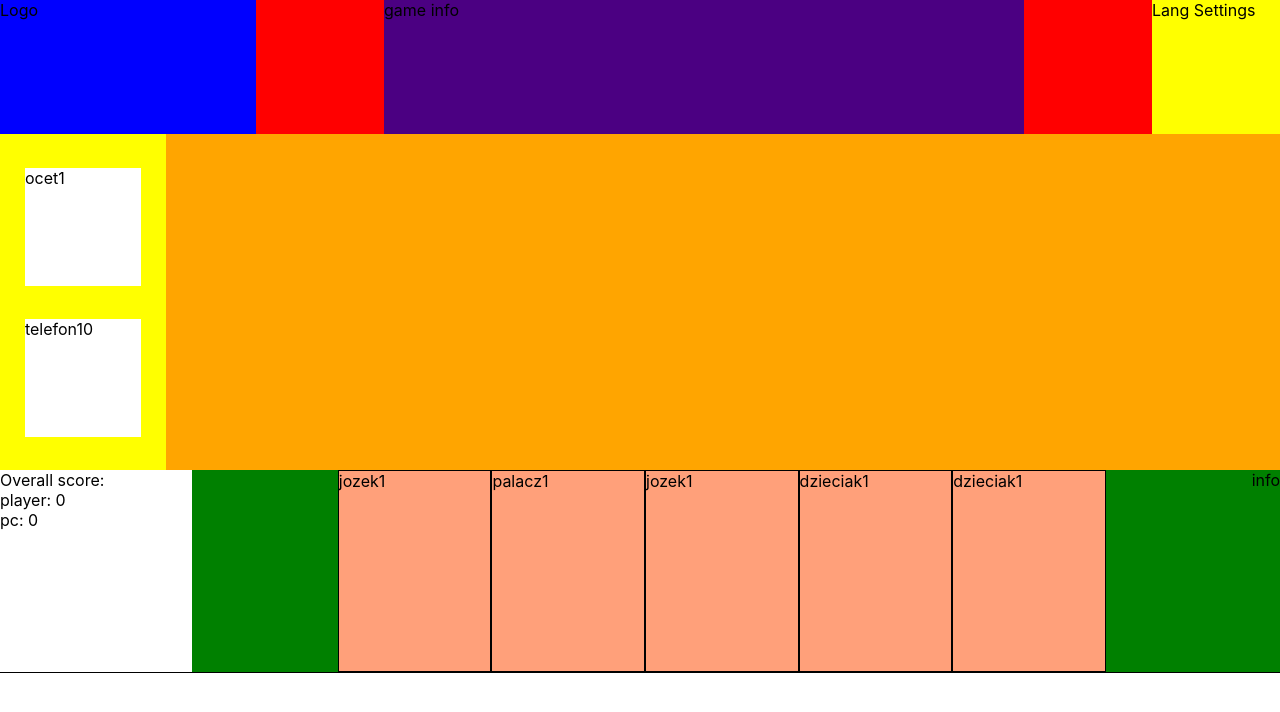
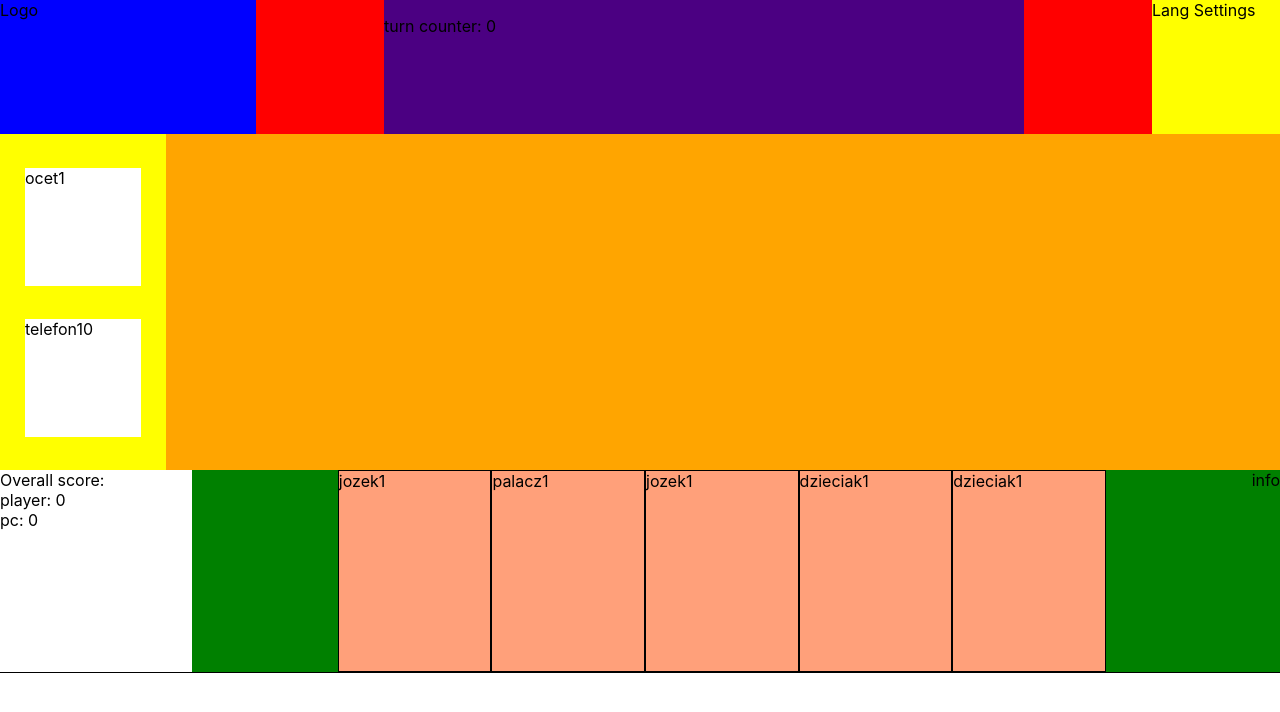
Before and after one commit to michalakweb/that-my-spot, a React (Create React App) app: page / in a window 1280 px wide. Shown: the top 712 px of the page. Built offline with nearby package versions, Linux system fonts and the light colour scheme.

Commit message:
added turn counter

```diff
--- a/src/App.js
+++ b/src/App.js
@@ -309,7 +309,7 @@ class App extends React.Component {
 
         <div id="container">
           <div id="flex-container">
-            <Header />
+            <Header turnCounter={this.state.turnCounter} />
 
             <Body
               itemsCurrent={this.state.itemsCurrent}
--- a/src/components/header/GameInfo.js
+++ b/src/components/header/GameInfo.js
@@ -1,5 +1,9 @@
-import React from "react";
+import React from "react"
 
-const GameInfo = () => <div id="game_info">game info</div>;
+const GameInfo = props => (
+  <div id="game_info">
+    <p>turn counter: {props.turnCounter}</p>
+  </div>
+)
 
-export default GameInfo;
+export default GameInfo
--- a/src/components/header/Header.js
+++ b/src/components/header/Header.js
@@ -1,14 +1,14 @@
-import React from "react";
-import Logo from "./Logo";
-import GameInfo from "./GameInfo";
-import LangSettings from "./LangSettings";
+import React from "react"
+import Logo from "./Logo"
+import GameInfo from "./GameInfo"
+import LangSettings from "./LangSettings"
 
-const Header = () => (
+const Header = props => (
   <div id="header">
     <Logo />
-    <GameInfo />
+    <GameInfo turnCounter={props.turnCounter} />
     <LangSettings />
   </div>
-);
+)
 
-export default Header;
+export default Header
```
